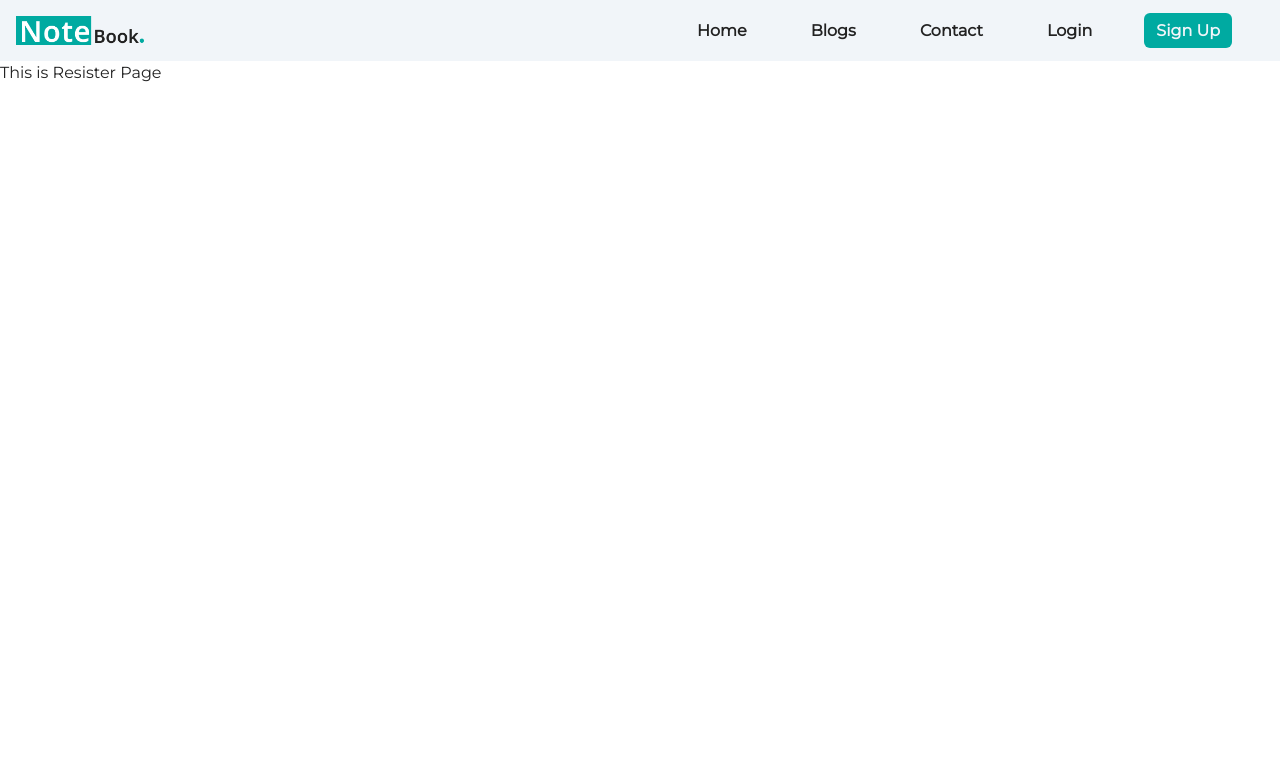
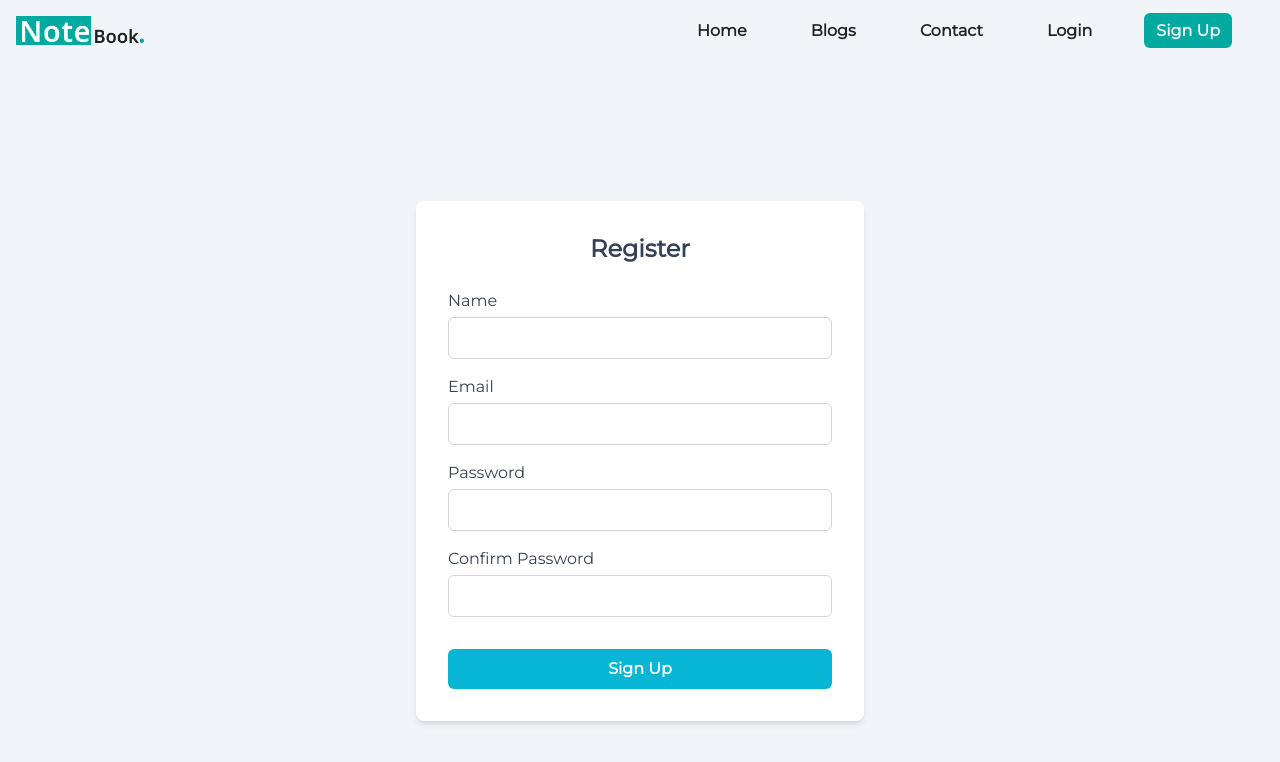
Before and after one commit to Mahim79/blog-website-frontend, a Next.js app: page /resister in a window 1280 px wide. Shown: the top 762 px of the page. Built offline with nearby package versions, Linux system fonts and the light colour scheme.

Commit message:
login page and resister page updated

```diff
--- a/src/app/(pages)/login/page.jsx
+++ b/src/app/(pages)/login/page.jsx
@@ -1,11 +1,52 @@
-import React from 'react'
+'use client';
 
-const Login = () => {
+import { useState } from 'react';
+import FormInput from '../../components/FormInput';
+
+export default function LoginPage() {
+  const [form, setForm] = useState({ email: '', password: '' });
+
+  const handleChange = (e) => {
+    setForm({ ...form, [e.target.name]: e.target.value });
+  };
+
+  const handleLogin = (e) => {
+    e.preventDefault();
+    console.log('Login Data', form);
+  };
+
   return (
-    <div>
-      <h1>THis is Login page</h1>
-    </div>
-  )
+    <section className="min-h-screen flex items-center justify-center bg-slate-100 px-4">
+      <form
+        onSubmit={handleLogin}
+        className="bg-white shadow-md rounded-lg p-8 w-full max-w-md"
+      >
+        <h2 className="text-2xl font-bold mb-6 text-center text-slate-700">
+          Login
+        </h2>
+
+        <FormInput
+          label="Email"
+          name="email"
+          type="email"
+          value={form.email}
+          onChange={handleChange}
+        />
+        <FormInput
+          label="Password"
+          name="password"
+          type="password"
+          value={form.password}
+          onChange={handleChange}
+        />
+
+        <button
+          type="submit"
+          className="w-full mt-4 bg-cyan-500 hover:bg-cyan-600 text-white font-semibold py-2 px-4 rounded-md transition"
+        >
+          Login
+        </button>
+      </form>
+    </section>
+  );
 }
-
-export default Login
--- a/src/app/(pages)/resister/page.jsx
+++ b/src/app/(pages)/resister/page.jsx
@@ -1,11 +1,74 @@
-import React from "react";
+'use client';
 
-const Resister = () => {
+import { useState } from 'react';
+import FormInput from '../../components/FormInput';
+
+export default function RegisterPage() {
+  const [form, setForm] = useState({
+    name: '',
+    email: '',
+    password: '',
+    confirmPassword: '',
+  });
+
+  const handleChange = (e) =>
+    setForm({ ...form, [e.target.name]: e.target.value });
+
+  const handleRegister = (e) => {
+    e.preventDefault();
+    if (form.password !== form.confirmPassword) {
+      alert('Passwords do not match');
+      return;
+    }
+    console.log('Register Data', form);
+  };
+
   return (
-    <div>
-      <h1>This is Resister Page</h1>
-    </div>
+    <section className="min-h-screen flex items-center justify-center bg-slate-100 px-4">
+      <form
+        onSubmit={handleRegister}
+        className="bg-white shadow-md rounded-lg p-8 w-full max-w-md"
+      >
+        <h2 className="text-2xl font-bold mb-6 text-center text-slate-700">
+          Register
+        </h2>
+
+        <FormInput
+          label="Name"
+          name="name"
+          type="text"
+          value={form.name}
+          onChange={handleChange}
+        />
+        <FormInput
+          label="Email"
+          name="email"
+          type="email"
+          value={form.email}
+          onChange={handleChange}
+        />
+        <FormInput
+          label="Password"
+          name="password"
+          type="password"
+          value={form.password}
+          onChange={handleChange}
+        />
+        <FormInput
+          label="Confirm Password"
+          name="confirmPassword"
+          type="password"
+          value={form.confirmPassword}
+          onChange={handleChange}
+        />
+
+        <button
+          type="submit"
+          className="w-full mt-4 bg-cyan-500 hover:bg-cyan-600 text-white font-semibold py-2 px-4 rounded-md transition"
+        >
+          Sign Up
+        </button>
+      </form>
+    </section>
   );
-};
-
-export default Resister;
+}
--- /dev/null
+++ b/src/app/components/FormInput.jsx
@@ -0,0 +1,27 @@
+'use client';
+
+export default function FormInput({
+  label,
+  name,
+  type,
+  value,
+  onChange,
+  required = true,
+}) {
+  return (
+    <div className="mb-4 w-full">
+      <label htmlFor={name} className="block mb-1 font-medium text-gray-700">
+        {label}
+      </label>
+      <input
+        id={name}
+        name={name}
+        type={type}
+        value={value}
+        onChange={onChange}
+        required={required}
+        className="w-full p-2 border border-gray-300 rounded-md focus:outline-none focus:ring-2 focus:ring-slate-300"
+      />
+    </div>
+  );
+}
```
Also changed, not shown: src/app/components/Navbar.jsx (+29 -29 lines).
